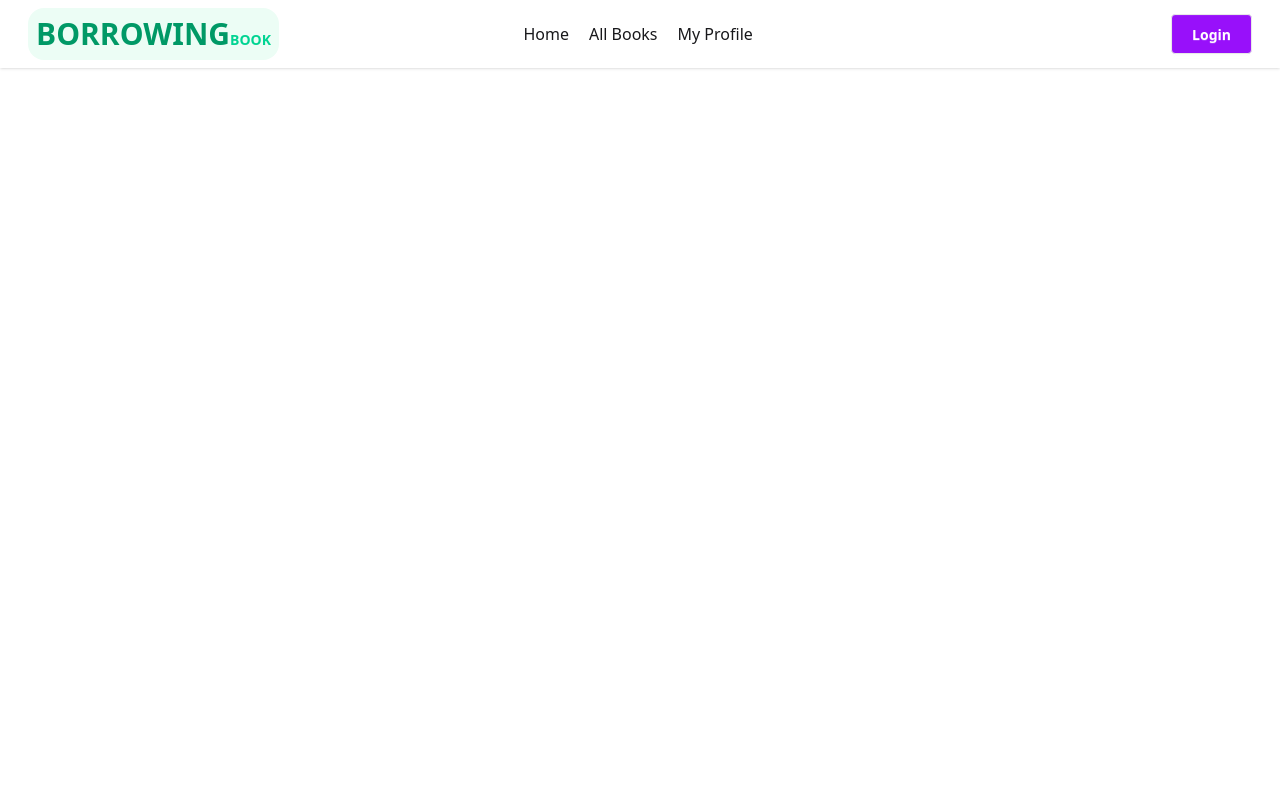
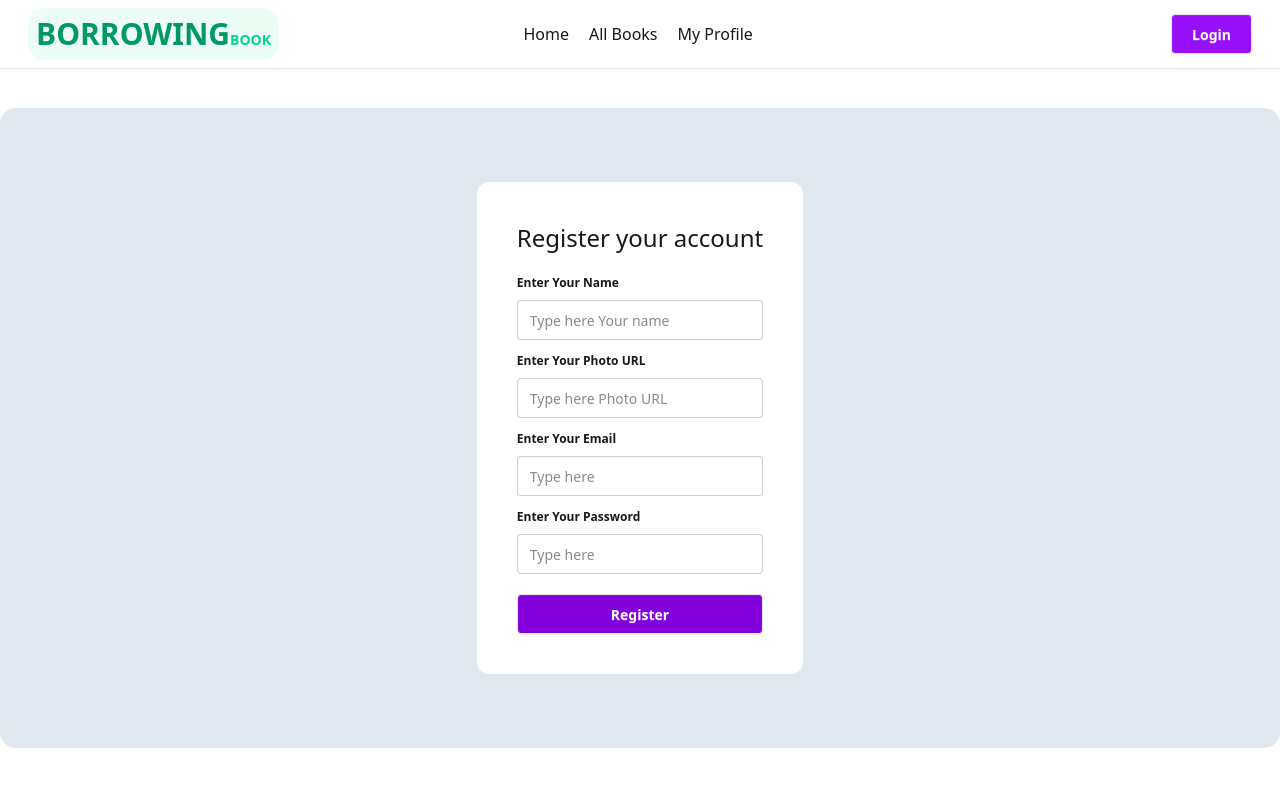
Before and after one commit to RakibulhasanUtsho07/borrowing-online-book-store, a Next.js app: page /register in a window 1280 px wide. Shown: the top 786 px of the page. Built offline with nearby package versions, Linux system fonts and the light colour scheme.

Commit message:
complete login and register page

```diff
--- a/package.json
+++ b/package.json
@@ -9,10 +9,12 @@
     "lint": "eslint"
   },
   "dependencies": {
+    "better-auth": "^1.6.9",
     "next": "16.2.4",
     "react": "19.2.4",
     "react-dom": "19.2.4",
     "react-fast-marquee": "^1.6.5",
+    "react-hook-form": "^7.75.0",
     "react-icons": "^5.6.0"
   },
   "devDependencies": {
--- a/src/app/(auth)/layout.jsx
+++ b/src/app/(auth)/layout.jsx
@@ -1,10 +1,11 @@
-import React from 'react'
+"use client"
 import Navbar from '../components/shared/Navbar'
 
-function AuthLayout() {
+function AuthLayout({children}) {
   return (
     <>
       <Navbar></Navbar>
+      {children}
     </>
   )
 }
--- a/src/app/(auth)/login/page.jsx
+++ b/src/app/(auth)/login/page.jsx
@@ -1,9 +1,49 @@
-import React from 'react'
+"use client"
+
+import { FaEyeSlash } from 'react-icons/fa'
+import { useForm } from 'react-hook-form'
+import Link from 'next/link'
 
 function LoginPage() {
+   const { register, handleSubmit,formState: {errors} } = useForm()
+  const handleLogin = ()=> {
+
+  }
   return (
     <div>
-      Login Page
+       <div className=' container max-h-[80vh] mx-auto flex justify-center items-center bg-slate-200 p-55 mt-10'>
+      <div className='p-10 rounded-xl  bg-white space-y-4'>
+        <h3 className='text-2xl font-medium text-center'>Login your account</h3>
+        <form onSubmit={handleSubmit(handleLogin)}>
+          <fieldset className="fieldset">
+            <legend className="fieldset-legend">Enter Your Email</legend>
+            <input type="text"
+              {...register("email", {required : "Email field is required"})}
+              className="input"
+              placeholder="Type here" />
+              {errors.email && <p className='text-xs text-red-500'>{errors.email.message}</p>}
+
+          </fieldset>
+          <fieldset className="fieldset">
+            <legend className="fieldset-legend">Enter Your Password</legend>
+            <input type="password"
+              {...register("password", {required : "Password field is required"})}
+              className="input"
+              placeholder="Type here" />
+              {errors.password && <p className='text-xs text-red-500'>{errors.password.message}</p>}
+              <FaEyeSlash />
+          </fieldset>
+          <button className='btn bg-purple-700 w-full text-white mt-3'> Login </button>
+        </form>
+
+        <div className='flex gap-1'>
+          <p className='text-[16px] text-[#706F6F]'>Don't have an account?</p>
+          <Link className='text-orange-500 font-medium ' href={"/register"}>Register Now</Link>
+        </div>
+
+      </div>
+
+    </div>
     </div>
   )
 }
--- a/src/app/(auth)/register/page.jsx
+++ b/src/app/(auth)/register/page.jsx
@@ -1,9 +1,84 @@
-import React from 'react'
+"use client"
+
+// aAqW
+import Link from "next/link"
+import { useForm } from "react-hook-form"
 
 function RegisterPage() {
+  const { register, handleSubmit, formState: { errors } } = useForm()
+  const handleRegistration = async (data) => {
+    const {email, name, photo, password}  = data;
+    // e.preventDefault()
+    // const email = e.target.email.value
+    // const password = e.target.password.value
+    // console.log(email, password)
+    console.log(data, "data")
+    const {data:res , error } = await authClient.signUp.email({
+      name: name, // required
+      email: email, // required
+      password: password, // required
+      image: photo,
+      callbackURL: "/login",
+
+    })
+    console.log(res, error);
+    if(error){
+      alert(error.message)
+    }
+    if(res){
+      alert("SingUp Successfully")
+    }
+
+  }
+
   return (
-    <div>
-      Registration page
+    <div className=' container max-h-[80vh] mx-auto flex justify-center items-center bg-slate-200 mt-10 rounded-2xl p-55'>
+      <div className='p-10 rounded-xl  bg-white space-y-3'>
+        <h3 className='text-2xl font-medium text-center'>Register your account</h3>
+        <form onSubmit={handleSubmit(handleRegistration)}>
+          <fieldset className="fieldset">
+            <legend className="fieldset-legend">Enter Your Name</legend>
+            <input type="text"
+              {...register("name", { required: "Name field is required" })}
+              className="input"
+              placeholder="Type here Your name" />
+            {errors.name && <p className='text-xs text-red-500'>{errors.name.message}</p>}
+
+          </fieldset>
+          <fieldset className="fieldset">
+            <legend className="fieldset-legend">Enter Your Photo URL</legend>
+            <input type="text"
+              {...register("photo", { required: "Photo URL field is required" })}
+              className="input"
+              placeholder="Type here Photo URL" />
+            {errors.photo && <p className='text-xs text-red-500'>{errors.photo.message}</p>}
+
+          </fieldset>
+          <fieldset className="fieldset">
+            <legend className="fieldset-legend">Enter Your Email</legend>
+            <input type="text"
+              {...register("email", { required: "Email field is required" })}
+              className="input"
+              placeholder="Type here" />
+            {errors.email && <p className='text-xs text-red-500'>{errors.email.message}</p>}
+
+          </fieldset>
+          <fieldset className="fieldset">
+            <legend className="fieldset-legend">Enter Your Password</legend>
+            <input type="password"
+              {...register("password", { required: "Password field is required" })}
+              className="input"
+              placeholder="Type here" />
+            {errors.password && <p className='text-xs text-red-500'>{errors.password.message}</p>}
+
+          </fieldset>
+          <button className='btn bg-purple-700 w-full text-white mt-4'> Register </button>
+        </form>
+
+
+
+      </div>
+
     </div>
   )
 }
--- a/src/app/components/shared/Navbar.jsx
+++ b/src/app/components/shared/Navbar.jsx
@@ -38,7 +38,7 @@ function Navbar() {
                 </ul>
             </div>
             <div className="navbar-end pr-5">
-                <a className="btn bg-purple-600 text-white px-5 text-bold ">Login</a>
+                <Link href='/login' className="btn bg-purple-600 text-white px-5 text-bold ">Login</Link>
             </div>
         </div>
     )
```
Also changed, not shown: 1 other file (tests, documents, lock files or other folders).
